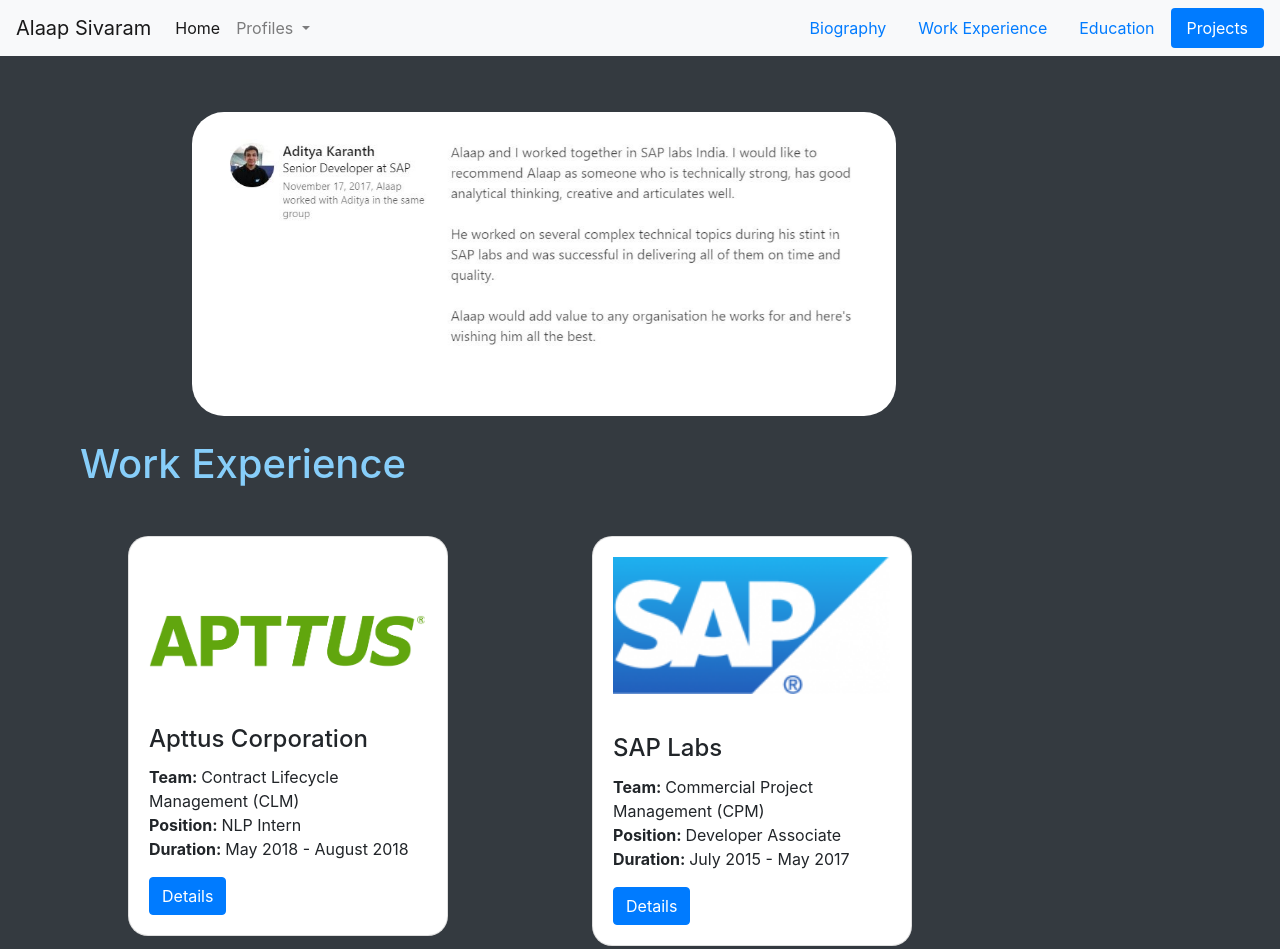
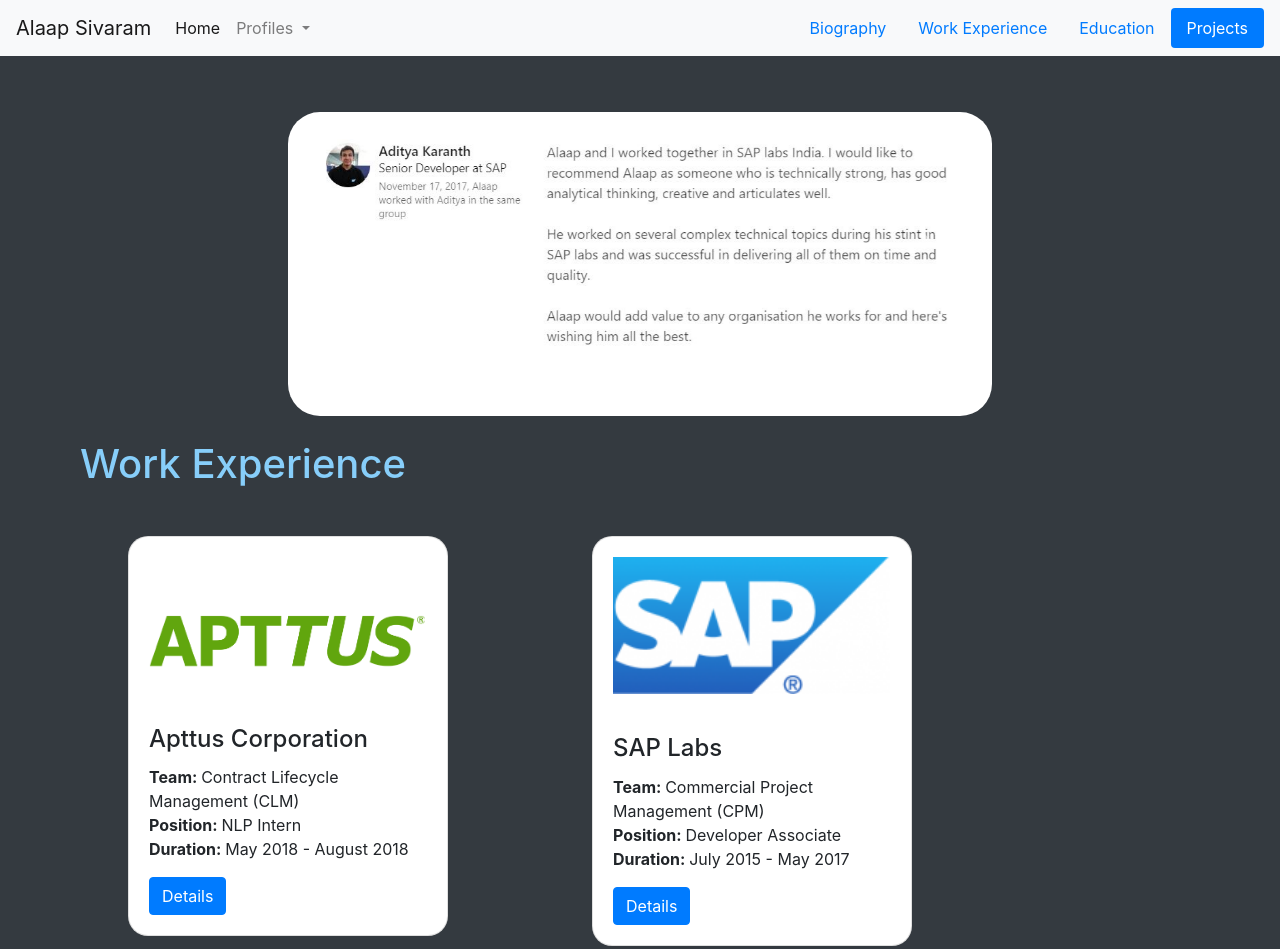
Before and after one commit to alaapsivaram/alaapsivaram.github.io, a plain HTML site: page professional.html in a window 1280 px wide. Shown: the top 949 px of the page. Drawn offline with nearby package versions, Linux system fonts and the light colour scheme.

Commit message:
Centrally align carousel

```diff
--- a/professional.html
+++ b/professional.html
@@ -103,7 +103,7 @@
       </div>
     </div>
  -->
-  <div style="margin-top: 7rem;background-color:  white;height: 19rem;padding: 1rem;border-radius: 2rem;width: 55%;margin-left: 12rem;">
+  <div style="margin-top: 7rem;background-color:  white;height: 19rem;padding: 1rem;border-radius: 2rem;width: 55%;margin-left: 22.5%;">
     <div id="carouselExampleIndicators"  style="max-width: 51rem" class="carousel slide" data-ride="carousel">
 <!--       <ol class="carousel-indicators">
         <li data-target="#carouselExampleIndicators" data-slide-to="0" class="active"></li>
```
